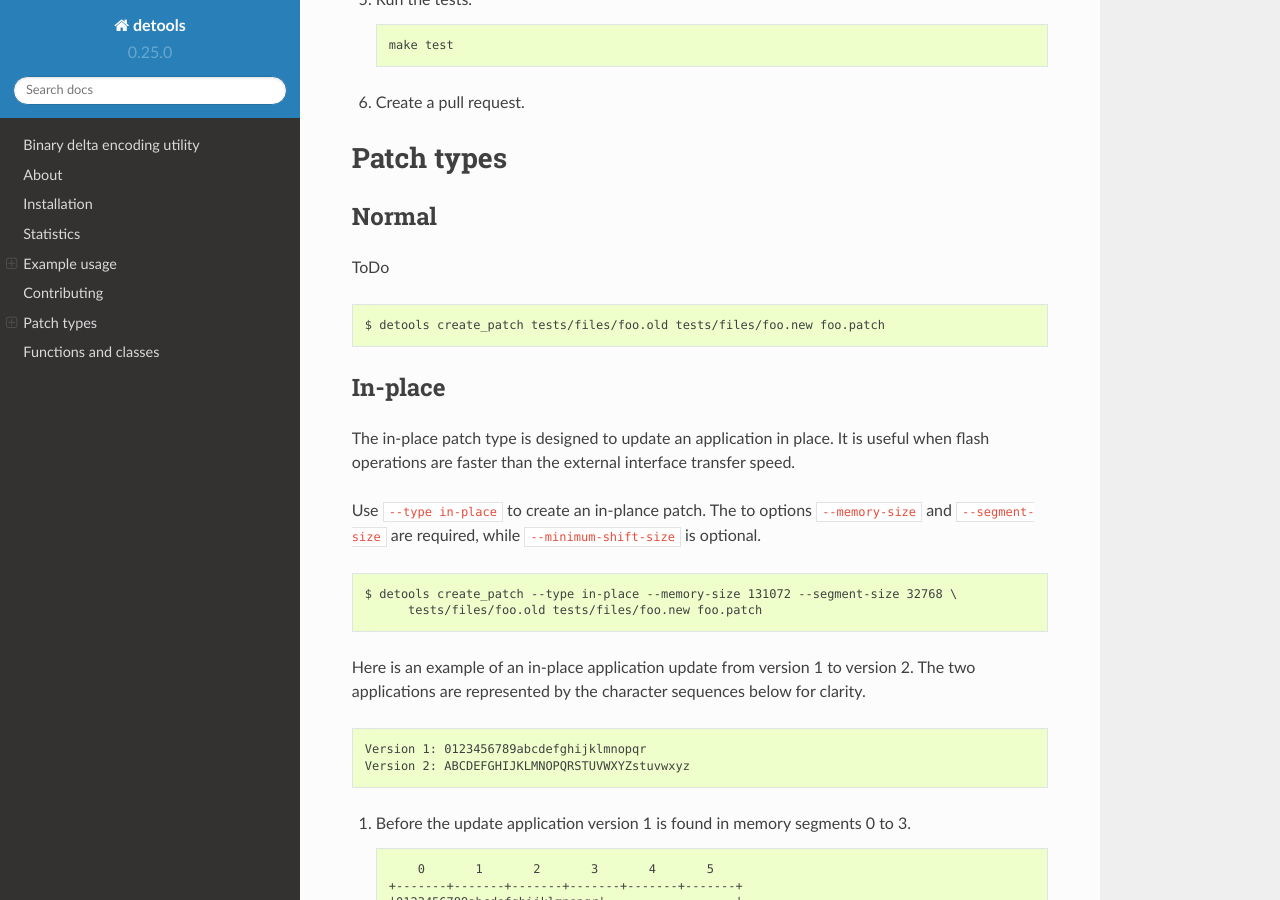
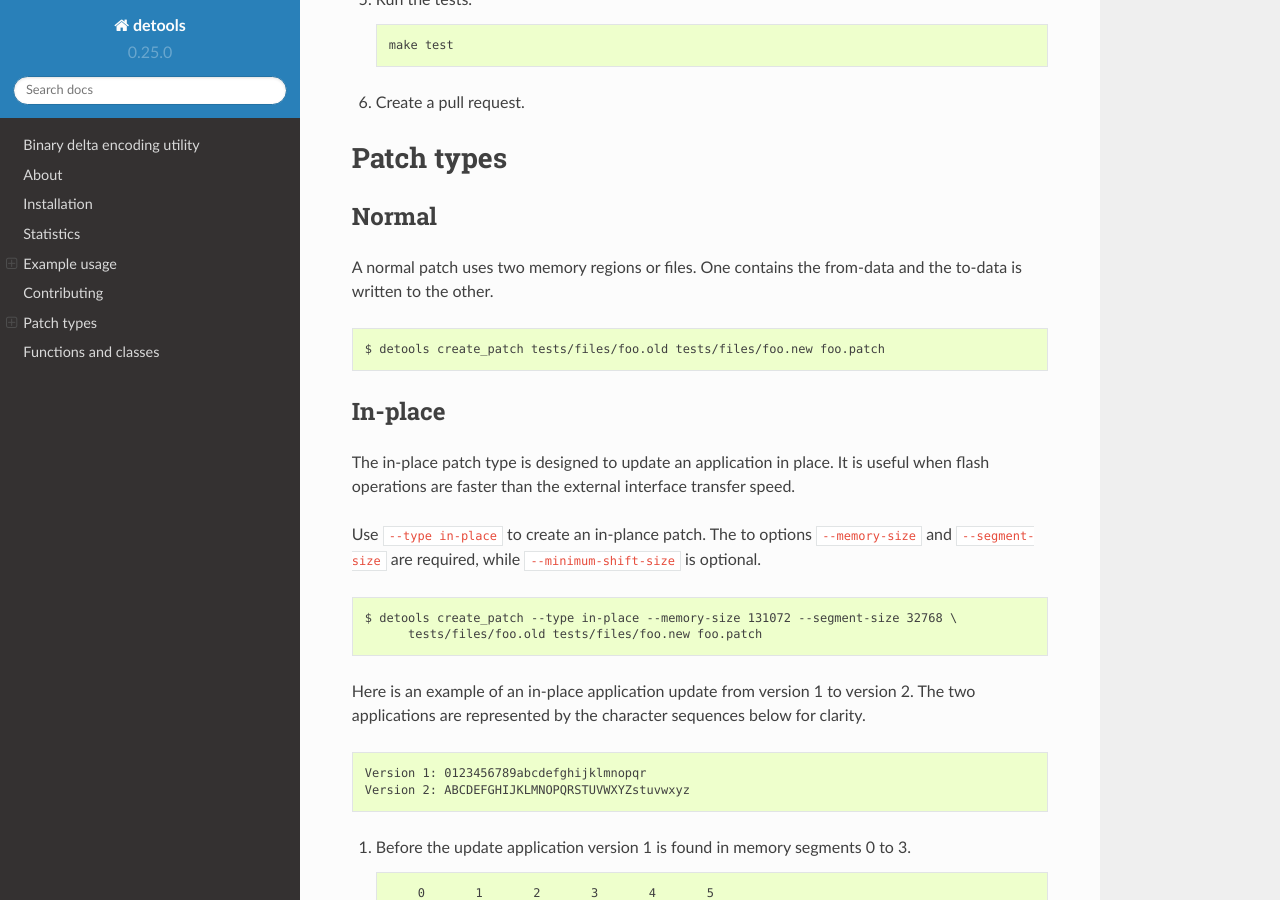
Before and after one commit to eerimoq/detools, a Sphinx documentation site: the page built from docs/index.rst, in a window 1280 px wide and 900 px high, scrolled down 3912 px. Built offline with Sphinx 7.4.7 and the Read the Docs theme 2.0.0, drawn with Linux system fonts in a browser that asks for light colours.

Commit message:
Resumable in-place patch apply in C continued.

```diff
--- a/docs/index.rst
+++ b/docs/index.rst
@@ -17,7 +17,8 @@ Patch types
 Normal
 ------
 
-ToDo
+A normal patch uses two memory regions or files. One contains the
+from-data and the to-data is written to the other.
 
 .. code-block:: text
 
```
